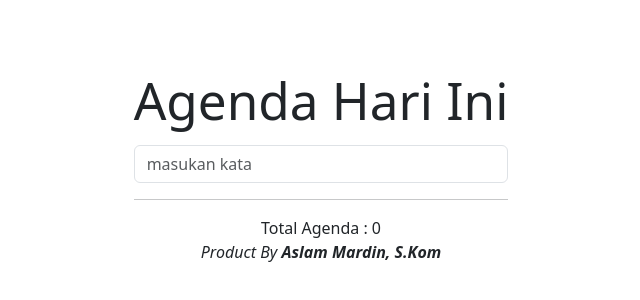
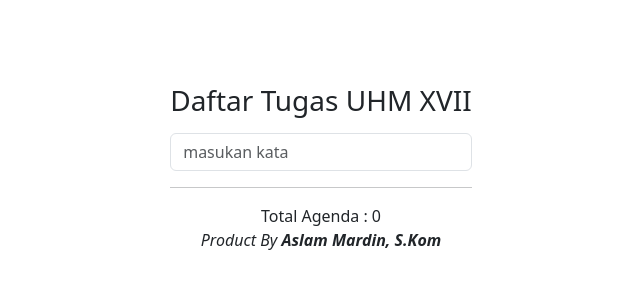
Before and after one commit to AslamMardin/app-vue-todo, a Vue app: page / in a window 1280 px wide. Shown: the part 224-524 px from the top of the page, without its empty margins (319-959 px from the left). Built offline with nearby package versions, Linux system fonts and the light colour scheme.

Commit message:
ubah judul todo

```diff
--- a/src/components/pages/Todo.vue
+++ b/src/components/pages/Todo.vue
@@ -1,7 +1,7 @@
 <template>
     <div class="row">
         <div class="col-12">
-            <h1>Agenda Hari Ini</h1>
+            <h3>Daftar Tugas UHM XVII</h3>
             <div class="my-3">
                 <input type="text" v-model="todo" placeholder="masukan kata" class="form-control" @keyup.enter="addTodo"/>
             </div>
```
